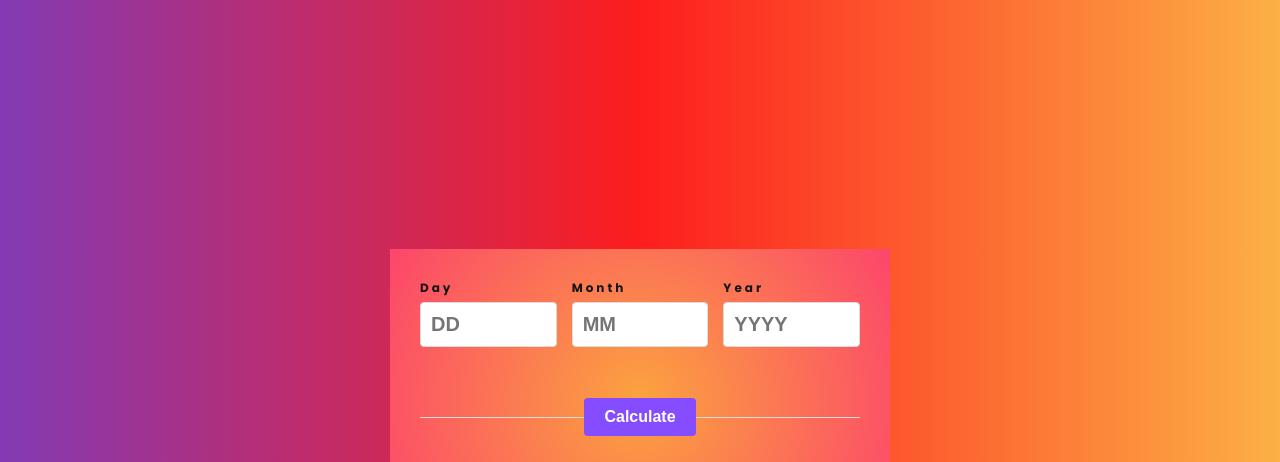
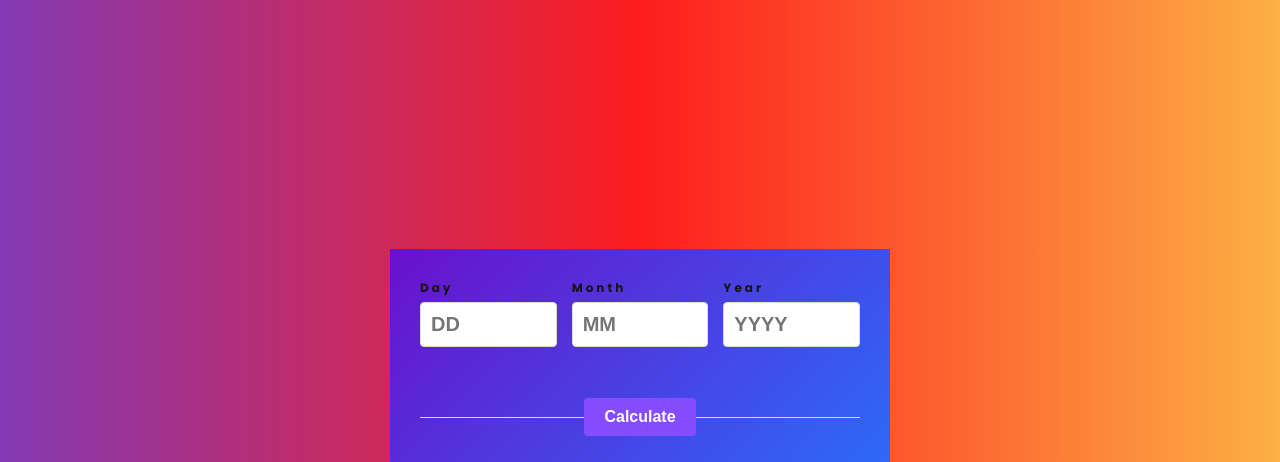
Before and after one commit to YoussefSemary/Age-Calculator, a plain HTML site: page index.html in a window 1280 px wide. Shown: the top 462 px of the page. Drawn offline with Linux system fonts and the light colour scheme.

Commit message:
Change background style to a linear gradient

```diff
--- a/style.css
+++ b/style.css
@@ -31,8 +31,8 @@ background: linear-gradient(90deg,rgba(131, 58, 180, 1) 0%, rgba(253, 29, 29, 1)
   max-width: 500px;
   margin: 0 10px;
   padding: 30px;
-  background: #fba33f;
-  background: radial-gradient(circle, rgba(251, 163, 63, 1) 0%, rgba(252, 70, 107, 1) 100%);
+  background: linear-gradient(135deg, #6a11cb 0%, #2575fc 100%);
+
   }
 
 .card__form {
```
